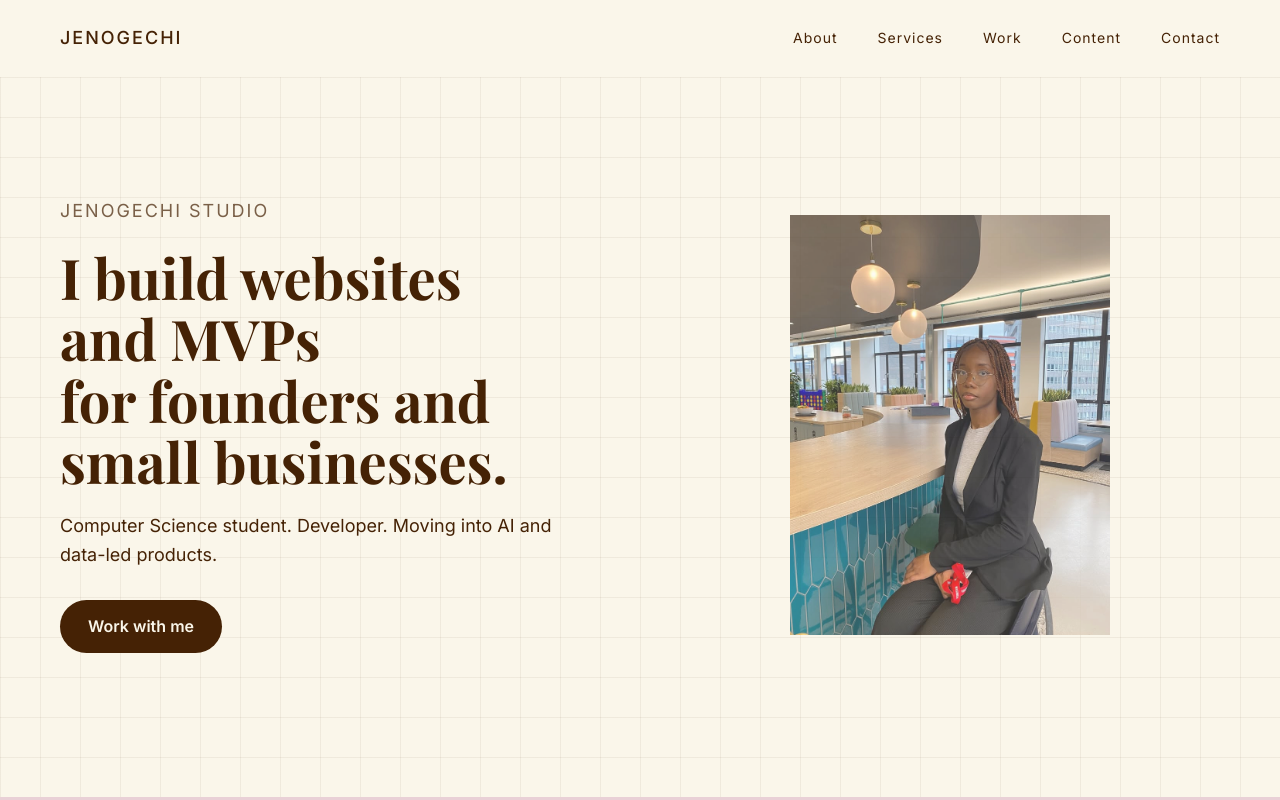
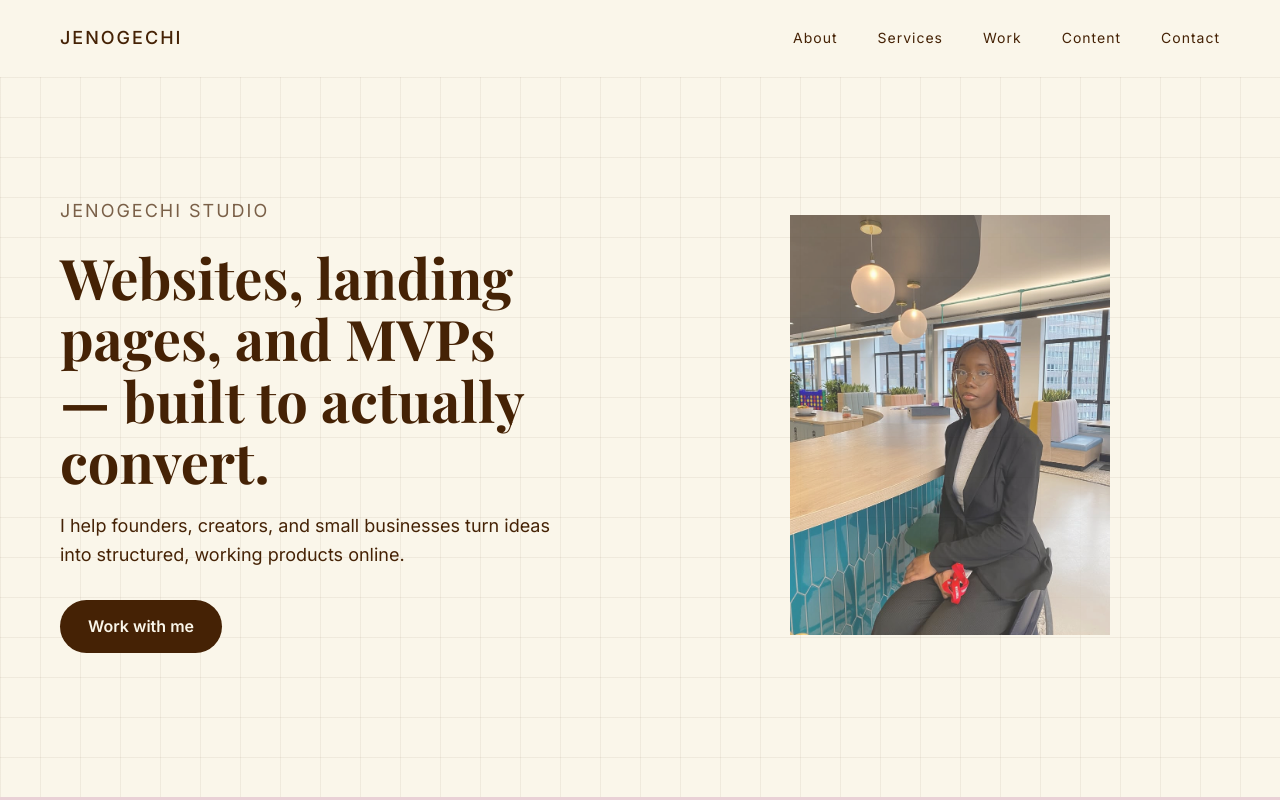
Before and after one commit to Luvjen11/jenogechi, a Next.js app: page / in a window 1280 px wide. Shown: the top 800 px of the page. Built offline with nearby package versions, Linux system fonts and the light colour scheme; a web font is replaced by a local one.

Commit message:
update hero

```diff
--- a/src/components/home/Hero.jsx
+++ b/src/components/home/Hero.jsx
@@ -9,15 +9,14 @@ export default function Hero() {
           <p className="studio-label">JENOGECHI STUDIO</p>
 
           <h1>
-            I build websites
+            Websites, landing pages, and MVPs
             <br />
-            and MVPs
-            <br />
-            for founders and small businesses.
+            — built to actually convert.
           </h1>
 
           <p className="hero-description">
-            Computer Science student. Developer. Moving into AI and data-led products.
+            I help founders, creators, and small businesses turn ideas
+            into structured, working products online.
           </p>
 
           <a href="/contact" className="hero-button hero-button-primary">Work with me</a>
```
